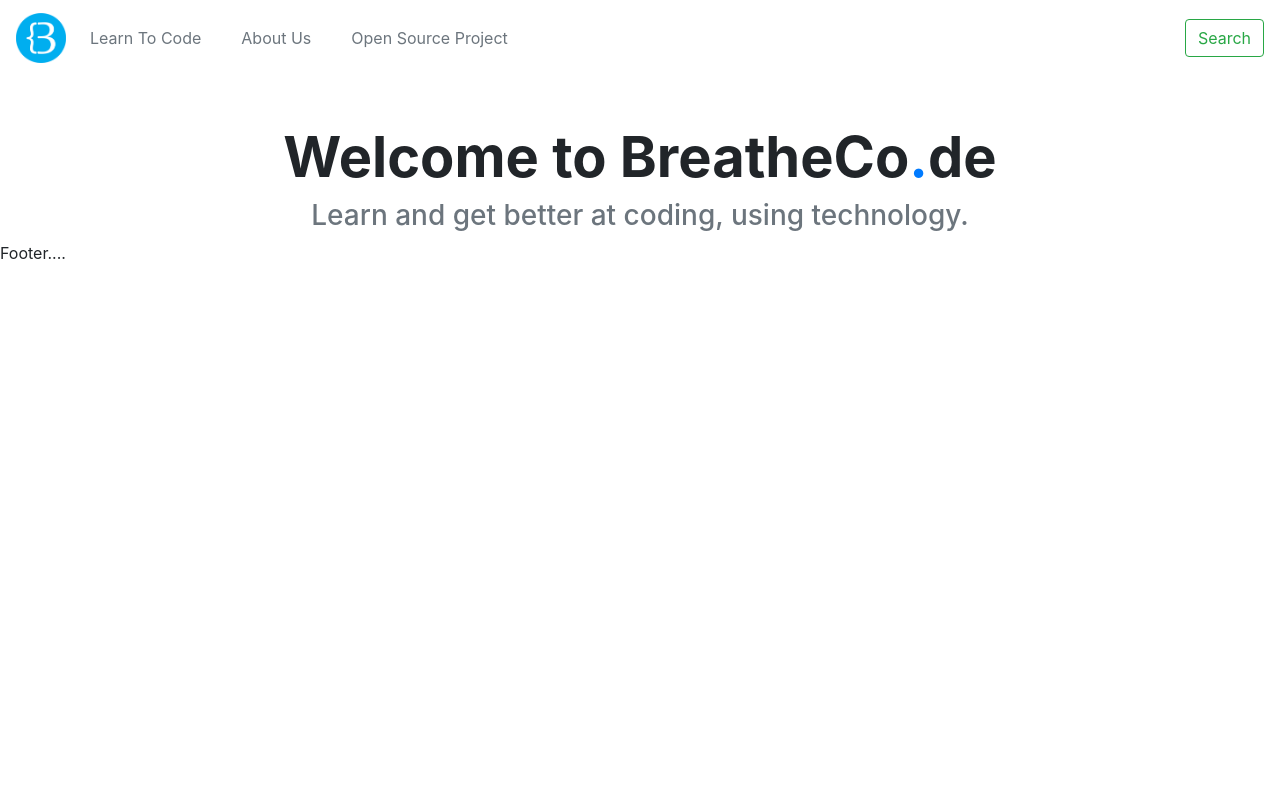
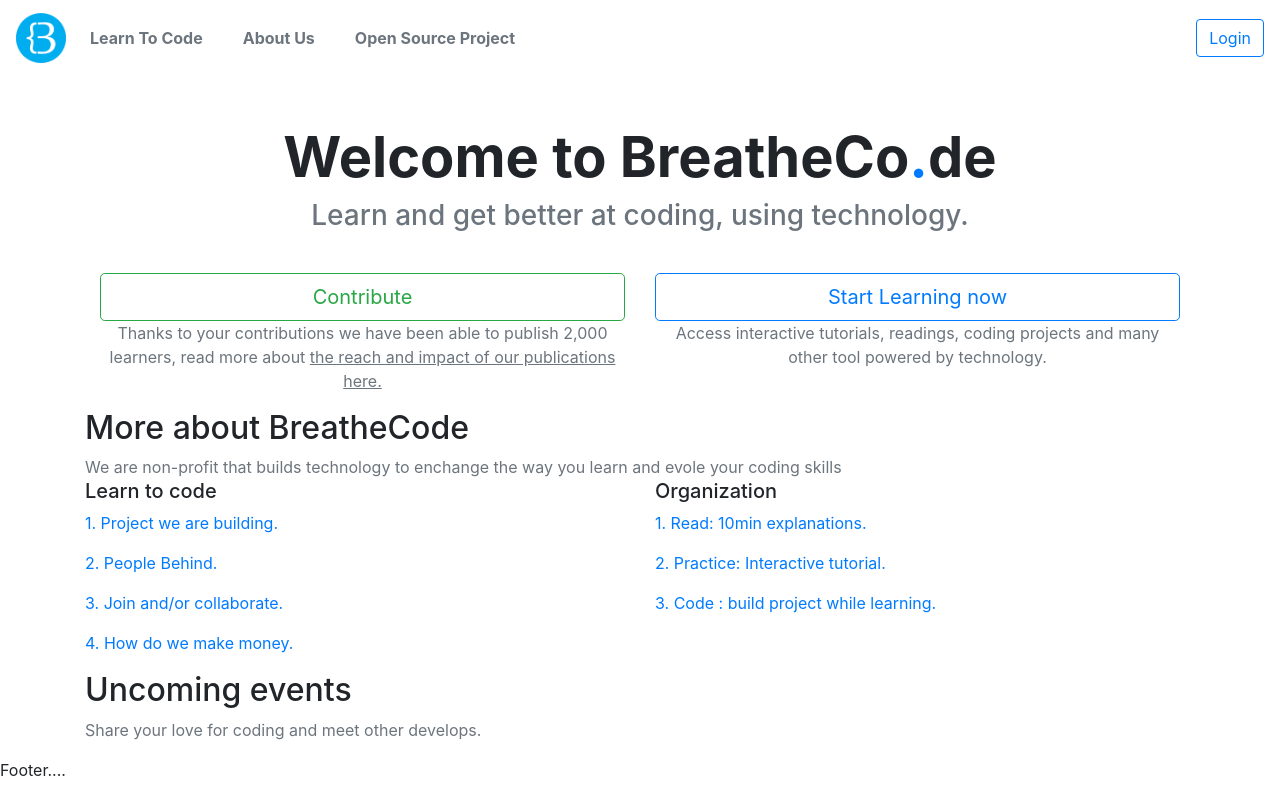
Before and after one commit to espvtes/gatsby-app-shop, a Gatsby site in the folder gatsby-site/: page / in a window 1280 px wide. Built offline with nearby package versions, Linux system fonts and the light colour scheme; Gatsby itself is replaced by a stand-in of ours.

Commit message:
index page

```diff
--- a/gatsby-site/src/components/navbar.js
+++ b/gatsby-site/src/components/navbar.js
@@ -15,17 +15,17 @@ const Navbar = () =>{
             <div className="collapse navbar-collapse" id="navbarTogglerDemo02">
                 <ul className="navbar-nav mr-auto mt-2 mt-lg-0">
                 <li className="nav-item">
-                    <Link to="/learnToCode" className="nav-link text-muted">Learn To Code</Link>
+                    <Link to="/learnToCode" className="nav-link font-weight-bolder text-muted">Learn To Code</Link>
                 </li>
                 <li className="nav-item ml-4">
-                    <Link to="/aboutUs" className="nav-link text-muted">About Us</Link>
+                    <Link to="/aboutUs" className="nav-link font-weight-bolder text-muted">About Us</Link>
                 </li>
                 <li className="nav-item ml-4">
-                    <Link to="/openSourceProject" className="nav-link text-muted" >Open Source Project</Link>
+                    <Link to="/openSourceProject" className="nav-link font-weight-bolder text-muted" >Open Source Project</Link>
                 </li>
                 </ul>
                 <form className="form-inline my-2 my-lg-0">
-                <button className="btn btn-outline-success my-2 my-sm-0" type="submit">Search</button>
+                <button className="btn btn-outline-primary my-2 my-sm-0 " type="button">Login</button>
                 </form>
             </div>
         </nav>
--- a/gatsby-site/src/pages/index.js
+++ b/gatsby-site/src/pages/index.js
@@ -1,5 +1,6 @@
 import React from "react"
 import Layout from '../components/layout.js';
+import { Link } from 'gatsby';
 
 
 
@@ -14,6 +15,44 @@ const IndexPage = () => {
                         <h3 className="font-weigth-bolder text-center text-muted">Learn and get better at coding, using technology.</h3>
                         </div>
                     </div>
+                    <div className="container">
+                        <div className="row pt-2">
+                            <div className="col-12 col-md-6 pt-4 text-center">
+                                <button className="btn btn-outline-success btn-lg btn-block">Contribute</button>
+                                <p className="text-center text-muted">Thanks to your contributions we have been able
+                                    to publish 2,000 learners, read more about <u>the
+                                    reach and impact of our publications here.</u></p>
+
+                            </div>
+                            <div className="col-12 col-md-6 pt-4 text-center">
+                                <button className="btn btn-outline-primary btn-lg  btn-block">Start Learning now</button>
+                                <p className="text-center text-muted">Access interactive tutorials, readings, coding projects and many
+                                other tool powered by technology.</p>
+                            </div>
+                        </div>
+                    </div>
+                    <h2>More about BreatheCode</h2>
+                    <div className="row">
+                        <div className="col-12 text-muted">We are non-profit that builds technology to enchange the way
+                        you learn and evole your coding skills</div>
+                    </div>
+                    <div className="row">
+                        <div className="col-12 col-md-6">
+                            <h5>Learn to code</h5>
+                            <Link to="/" className=""><p>1. Project we are building.</p></Link>
+                            <Link to="/" className=""><p>2. People Behind.</p></Link>
+                            <Link to="/" className=""><p>3. Join and/or collaborate.</p></Link>
+                            <Link to="/" className=""><p>4. How do we make money.</p></Link>
+                        </div>
+                        <div className="col-12 col-md-6">
+                            <h5>Organization</h5>
+                            <Link to="/" className=""><p>1. Read: 10min explanations.</p></Link>
+                            <Link to="/" className=""><p>2. Practice: Interactive tutorial.</p></Link>
+                            <Link to="/" className=""><p>3. Code : build project while learning.</p></Link>
+                        </div>
+                    </div>
+                    <h2>Uncoming events</h2>
+                    <p className="text-muted">Share your love for coding and meet other develops.</p>
                 </div>
         </Layout>
 
```
